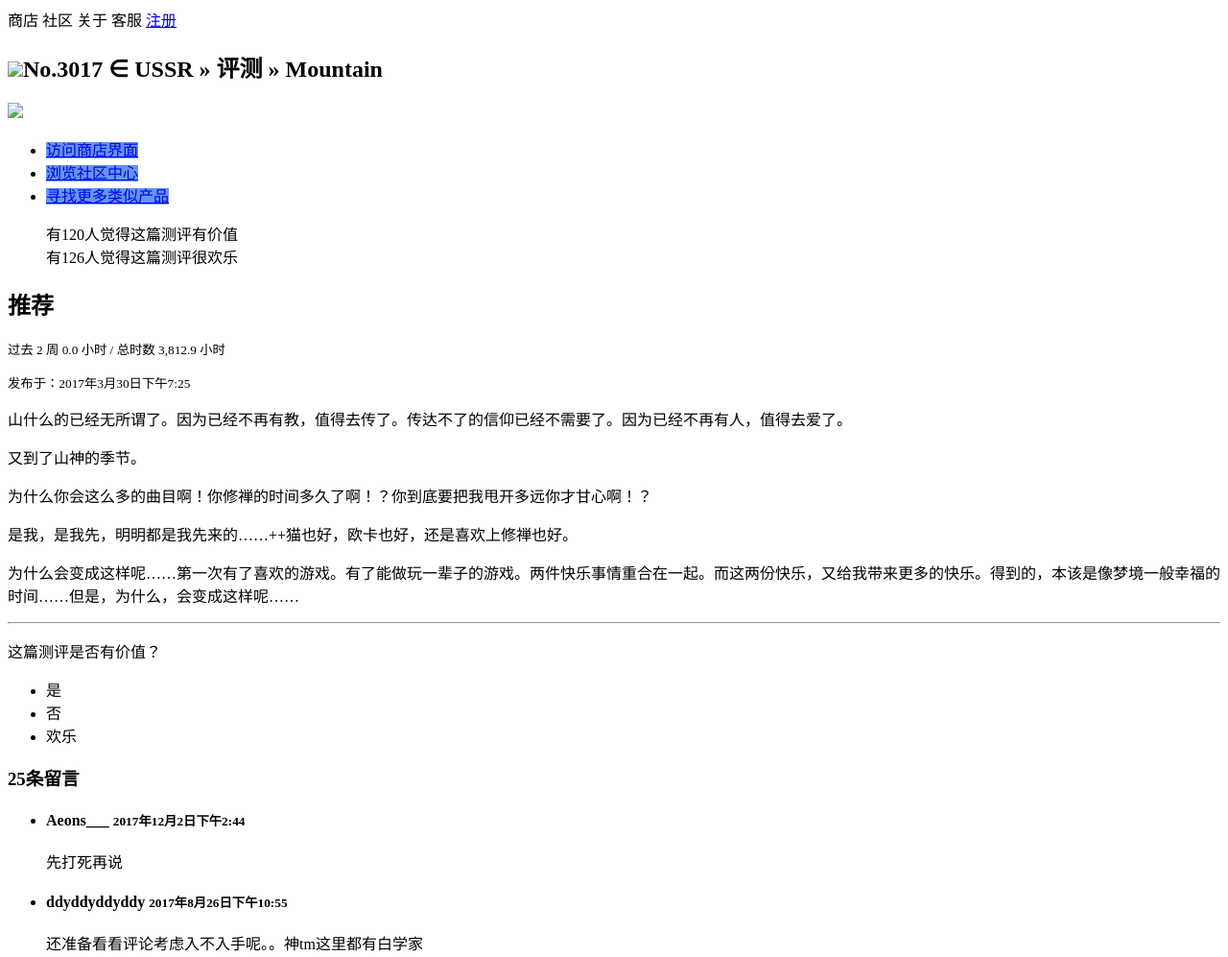
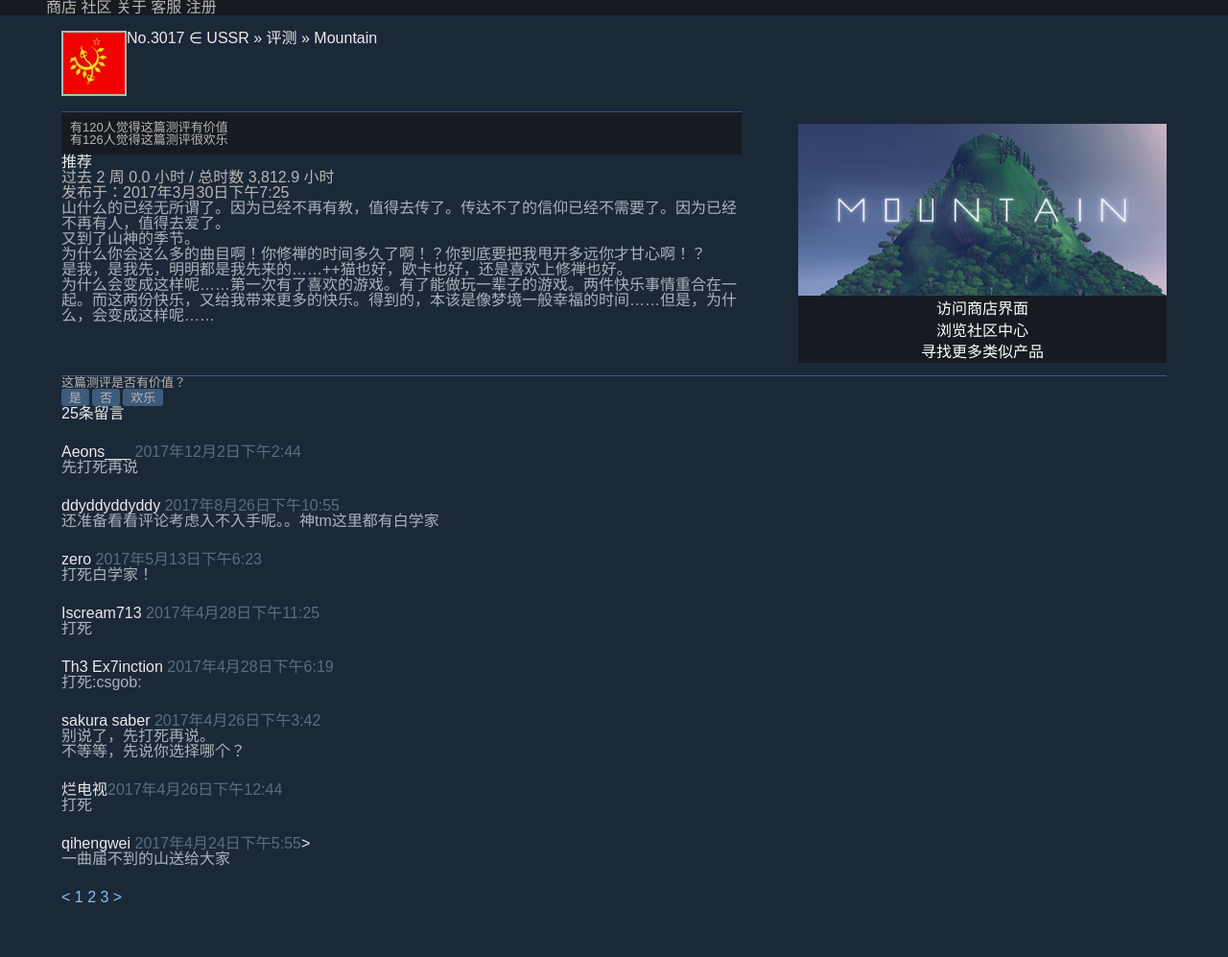
Before and after one commit to AlexXiey/SOFT130002_lab, a plain HTML site: page index.html in a window 1280 px wide. Shown: the top 997 px of the page at 96% size. After the commit the page ends 943 px from the top, so only its background shows below. Drawn offline with Linux system fonts and the light colour scheme.

Commit message:
Add files via upload

```diff
--- /dev/null
+++ b/index.css
@@ -0,0 +1,165 @@
+body {
+    font-family: Arial, Helvetica, sans-serif;
+    margin: 0;
+    background-color: #1b2838;
+    color: #acb2b8
+}
+
+header {
+    color: #b8b6b4;
+    height: 10%;
+    background-color: #171a21;
+    display: flex;
+    text-align: center;
+}
+
+nav {
+    margin: auto 3em;
+}
+
+li {
+    display: inline-block;
+}
+
+nav li {
+    padding: 0 1em;
+}
+
+a {
+    color: #b8b6b4;
+    text-decoration:none;
+}
+
+a:hover{
+    color: #87bff2;
+}
+
+nav li a {
+    color: #b8b6b4;
+}
+
+aside {
+    float:right;
+    margin: 1% 5%;
+    width: 30%;
+    background-color: #171a21;
+}
+
+aside a {
+    color: white;
+}
+
+aside img, aside ul {
+    padding: 0;
+    width: 100%;
+}
+
+aside li {
+    display: block;
+    text-align: center;
+    padding: 0.2em 0;
+}
+
+.title, h2 {
+    color: #ebebeb;
+}
+
+.title {
+    margin: 1em 5%;
+    display: inline;
+    display: flex;
+    text-align: center;
+}
+
+.title img {
+    border: #b8b6b4 solid 2px;
+}
+
+.title div {
+    display: inline;
+    padding-left: 1em;
+    margin: auto 0;
+    font-size: x-large;
+    font-weight: bold;
+}
+
+.title span {
+    font-weight: normal;
+    font-size: small;
+}
+
+.title .symbol {
+    color: #b8b6b4;
+    font-size: large;
+}
+
+section {
+    margin: 0 5%;
+}
+
+section blockquote {
+    margin: 0;
+    width: 60%;
+    font-size: small;
+    background-color: #171a21;
+    padding: 0.7em;
+    color: #b8b6b4;
+    border-top: 1px solid rgba(85, 125, 171, 0.6)
+}
+
+p small {
+    margin: 0;
+    padding: 0;
+    color: #b8b6b4;
+}
+
+hr {
+    width: 90%;
+    margin: 0 5%;
+    border-width:0;
+    height: 1px;
+    color:rgba(85, 125, 171, 0.6);
+    background-color:rgba(85, 125, 171, 0.6);
+}
+
+.value ul {
+    display: inline-block;
+}
+
+.value {
+    color: #b8b6b4;
+    font-size: small;
+}
+
+.value li {
+    padding: 0.2em 0.6em;
+    background-color: rgba(85, 125, 171, 0.6);
+    border-radius: 3px;
+}
+
+h3 {
+    color: #ebebeb;
+}
+
+h4 {
+    font-weight: normal;
+    color: #ebebeb;
+    margin: 0;
+}
+
+h4 small {
+    color: #56707f;
+}
+
+.comment li {
+    display: block;
+    margin: 1.5em 0;
+}
+
+.active {
+    color:#87bff2;
+}
+
+h1 {
+    margin: 0.5em 2.5em;
+}
--- a/index.html
+++ b/index.html
@@ -2,21 +2,20 @@
 <html lang="en">
 <head>
     <meta charset="UTF-8">
+    <link rel="stylesheet" href="reset.css">
+    <link rel="stylesheet" href="index.css">
     <title>mountain</title>
-    <style>
-        li a:link{background-color: cornflowerblue;}
-        li a:hover{background-color: aquamarine;}
-    </style>
+
 </head>
 <body>
 <header>
     <nav>商店 社区 关于 客服 <a href="register.html">注册</a></nav>
 </header>
-<h2>
-    <img src = "user_icon.jpg">No.3017 ∈ USSR » 评测 » Mountain
-</h2>
+<div class="title">
+    <img src = "images/user_icon.jpg">No.3017 ∈ USSR » 评测 » Mountain
+</div>
 <aside>
-    <img src = "header.jpg">
+    <img src = "images/header.jpg">
     <ul>
         <li><a href = "https://store.steampowered.com/app/313340?snr=2_100300_300__100301">访问商店界面</a></li>
         <li><a href = "https://steamcommunity.com/app/313340">浏览社区中心</a></li>
@@ -53,7 +52,7 @@
     </p>
 </section>
 <hr>
-<section>
+<section class="value">
     <p>这篇测评是否有价值？</p>
     <ul>
         <li>是</li>
@@ -63,7 +62,7 @@
 </section>
 <section>
     <h3>25条留言</h3>
-    <ul>
+    <ul class="comment">
         <li>
             <h4>Aeons___ <small>2017年12月2日下午2:44</small></h4>
             先打死再说
@@ -98,7 +97,8 @@
             一曲届不到的山送给大家
         </li>
     </ul>
-    < 1 2 3 >
+    <span class="active">
+    < 1 2 3 ></span>
 </section>
 </body>
 </html>
--- /dev/null
+++ b/register.css
@@ -0,0 +1,199 @@
+body {
+    font-family: Arial, Helvetica, sans-serif;
+    margin: 0;
+    background-color: #1b2838;
+    color: #acb2b8
+}
+
+header {
+    color: #b8b6b4;
+    height: 10%;
+    background-color: #171a21;
+    display: flex;
+    text-align: center;
+}
+
+nav {
+    margin: auto 3em;
+}
+
+li {
+    display: inline-block;
+}
+
+nav li {
+    padding: 0 1em;
+}
+
+a {
+    color: #b8b6b4;
+    text-decoration:none;
+}
+
+a:hover{
+    color: #87bff2;
+}
+
+nav li a {
+    color: #b8b6b4;
+}
+
+aside {
+    float:right;
+    margin: 1% 5%;
+    width: 30%;
+    background-color: #171a21;
+}
+
+aside a {
+    color: white;
+}
+
+aside img, aside ul {
+    padding: 0;
+    width: 100%;
+}
+
+aside li {
+    display: block;
+    text-align: center;
+    padding: 0.2em 0;
+}
+
+.title, h2 {
+    color: #ebebeb;
+}
+
+.title {
+    margin: 1em 5%;
+    display: inline;
+    display: flex;
+    text-align: center;
+}
+
+.title img {
+    border: #b8b6b4 solid 2px;
+}
+
+.title div {
+    display: inline;
+    padding-left: 1em;
+    margin: auto 0;
+    font-size: x-large;
+    font-weight: bold;
+}
+
+.title span {
+    font-weight: normal;
+    font-size: small;
+}
+
+.title .symbol {
+    color: #b8b6b4;
+    font-size: large;
+}
+
+section {
+    margin: 0 5%;
+}
+
+section blockquote {
+    margin: 0;
+    width: 60%;
+    font-size: small;
+    background-color: #171a21;
+    padding: 0.7em;
+    color: #b8b6b4;
+    border-top: 1px solid rgba(85, 125, 171, 0.6)
+}
+
+p small {
+    margin: 0;
+    padding: 0;
+    color: #b8b6b4;
+}
+
+hr {
+    width: 90%;
+    margin: 0 5%;
+    border-width:0;
+    height: 1px;
+    color:rgba(85, 125, 171, 0.6);
+    background-color:rgba(85, 125, 171, 0.6);
+}
+
+.value ul {
+    display: inline-block;
+}
+
+.value {
+    color: #b8b6b4;
+    font-size: small;
+}
+
+.value li {
+    padding: 0.2em 0.6em;
+    background-color: rgba(85, 125, 171, 0.6);
+    border-radius: 3px;
+}
+
+h3 {
+    color: #ebebeb;
+}
+
+h4 {
+    font-weight: normal;
+    color: #ebebeb;
+    margin: 0;
+}
+
+h4 small {
+    color: #56707f;
+}
+
+.comment li {
+    display: block;
+    margin: 1.5em 0;
+}
+
+.active {
+    color:#87bff2;
+}
+
+h1 {
+    margin: 0.5em 2.5em;
+}
+
+input, textarea {
+    padding: 0.5em;
+    margin: 0.5em 0;
+    width: 35%;
+    background-color: #171a21;
+    border: #56707f solid 1px;
+    border-radius: 3px;
+    color: #acb2b8
+}
+
+select {
+    background-color: #171a21;
+    border: #56707f solid 1px;
+    color: #acb2b8
+}
+
+input[type="checkbox"], input[type="radio"] {
+    width: 2em;
+}
+
+input[type="button"],input[type="submit"]  {
+    background-color: #56707f;
+    border: #171a21 solid 1px;
+    width: 4em;
+}
+
+input[type="button"],input[type="submit"],input[type="checkbox"], input[type="radio"], select:hover {
+    cursor: pointer;
+}
+
+textarea {
+    height: 15em;
+}
--- /dev/null
+++ b/reset.css
@@ -0,0 +1,43 @@
+html, body, div, span, applet, object, iframe,
+h1, h2, h3, h4, h5, h6, p, blockquote, pre,
+a, abbr, acronym, address, big, cite, code,
+del, dfn, em, img, ins, kbd, q, s, samp,
+small, strike, strong, sub, sup, tt, var,
+b, u, i, center,
+dl, dt, dd, ol, ul, li,
+fieldset, form, label, legend,
+table, caption, tbody, tfoot, thead, tr, th, td,
+article, aside, canvas, details, embed,
+figure, figcaption, footer, header, hgroup,
+menu, nav, output, ruby, section, summary,
+time, mark, audio, video {
+    margin: 0;
+    padding: 0;
+    border: 0;
+    font-size: 100%;
+    font: inherit;
+    vertical-align: baseline;
+}
+/* HTML5 display-role reset for older browsers */
+article, aside, details, figcaption, figure,
+footer, header, hgroup, menu, nav, section {
+    display: block;
+}
+body {
+    line-height: 1;
+}
+ol, ul {
+    list-style: none;
+}
+blockquote, q {
+    quotes: none;
+}
+blockquote:before, blockquote:after,
+q:before, q:after {
+    content: '';
+    content: none;
+}
+table {
+    border-collapse: collapse;
+    border-spacing: 0;
+}
```
Also changed, not shown: register.html (+3 -1 lines).
